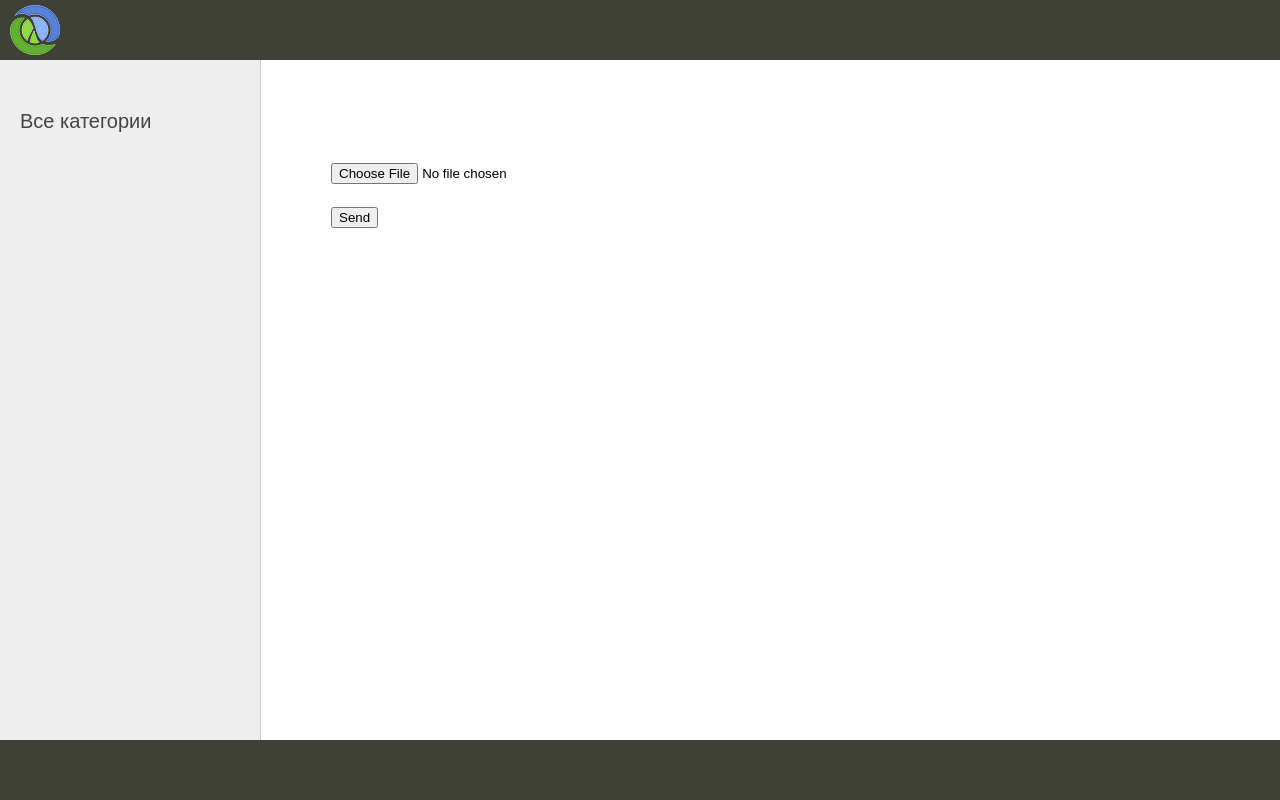
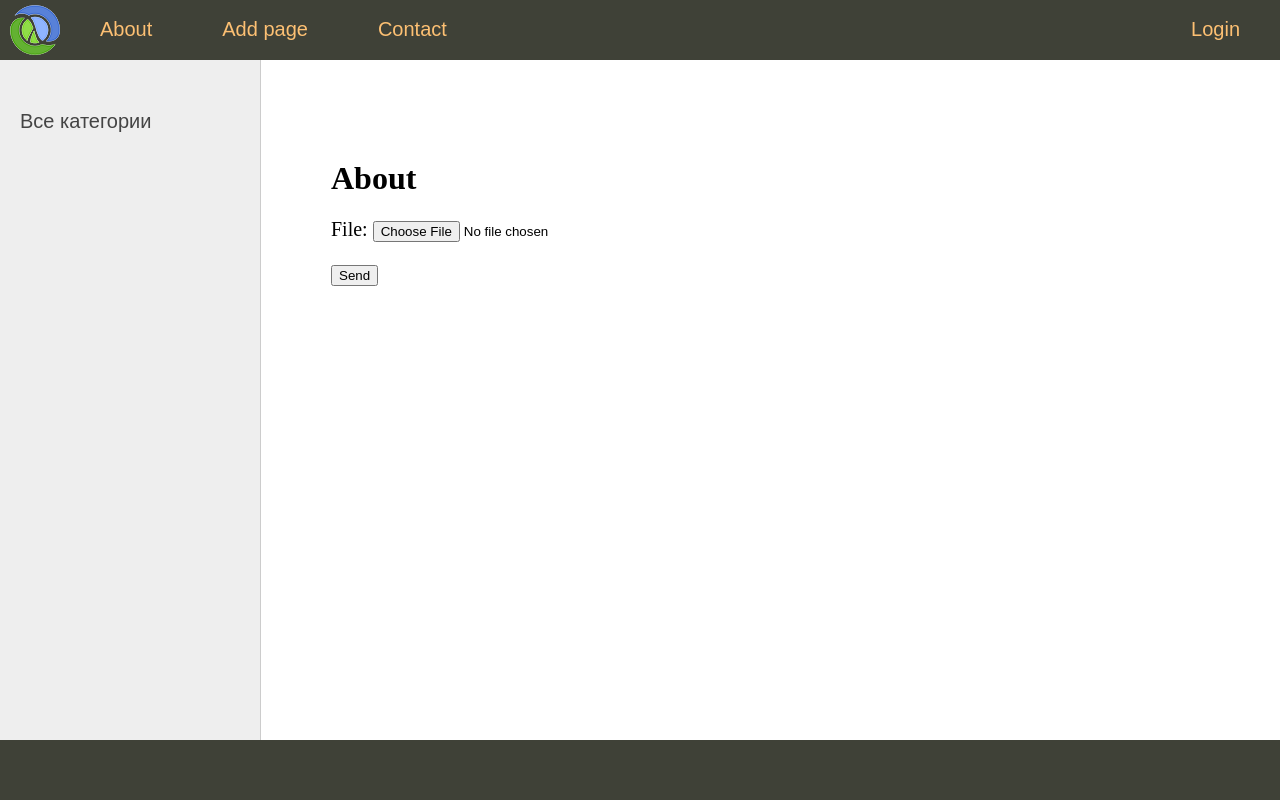
Before and after one commit to MaksFray/sitewoman, a Django app: page /about/ in a window 1280 px wide. Run offline with Django 5.2, Linux system fonts and the light colour scheme; data that the repository does not hold is empty.

Commit message:
Add upload file form to woman app

```diff
--- a/sitewoman/woman/forms.py
+++ b/sitewoman/woman/forms.py
@@ -22,3 +22,6 @@ class AddPostForm(forms.ModelForm):
         labels ={
             'slug': 'URL',
         }
+
+class UploadFileForm(forms.Form):
+    file = forms.FileField(label="File")
--- a/sitewoman/woman/templates/woman/about.html
+++ b/sitewoman/woman/templates/woman/about.html
@@ -4,7 +4,7 @@
 <h1>{{ title }}</h1>
 <form action="" method="post" enctype="multipart/form-data">
     {% csrf_token %}
-    <p><input type="file" name="file_upload"></p>
+    {{ form.as_p }}
     <p><button type="submit">Send</button> </p>
 </form>
 {% endblock %}
--- a/sitewoman/woman/views.py
+++ b/sitewoman/woman/views.py
@@ -3,7 +3,7 @@ from django.http import HttpResponse, HttpResponseNotFound
 from django.urls import reverse
 from django.template.loader import render_to_string
 
-from woman.forms import AddPostForm
+from woman.forms import AddPostForm, UploadFileForm
 from woman.models import Woman, Category, Tag
 
 MENU = ({'title': 'About', 'url_name': 'about'},
@@ -29,8 +29,16 @@ def handle_uploaded_file(f):
             destination.write(chunk)
 def about(request):
     if request.method == 'POST':
-        handle_uploaded_file(request.FILES['file_upload'])
-    return render(request, 'woman/about.html')
+        form = UploadFileForm(request.POST, request.FILES)
+        if form.is_valid():
+            handle_uploaded_file(form.cleaned_data['file'])
+    else:
+        form = UploadFileForm()
+    return render(request, 'woman/about.html', {
+        'title': 'About',
+        'menu': MENU,
+        'form': form,
+    })
 
 
 def add_page(request):
```
